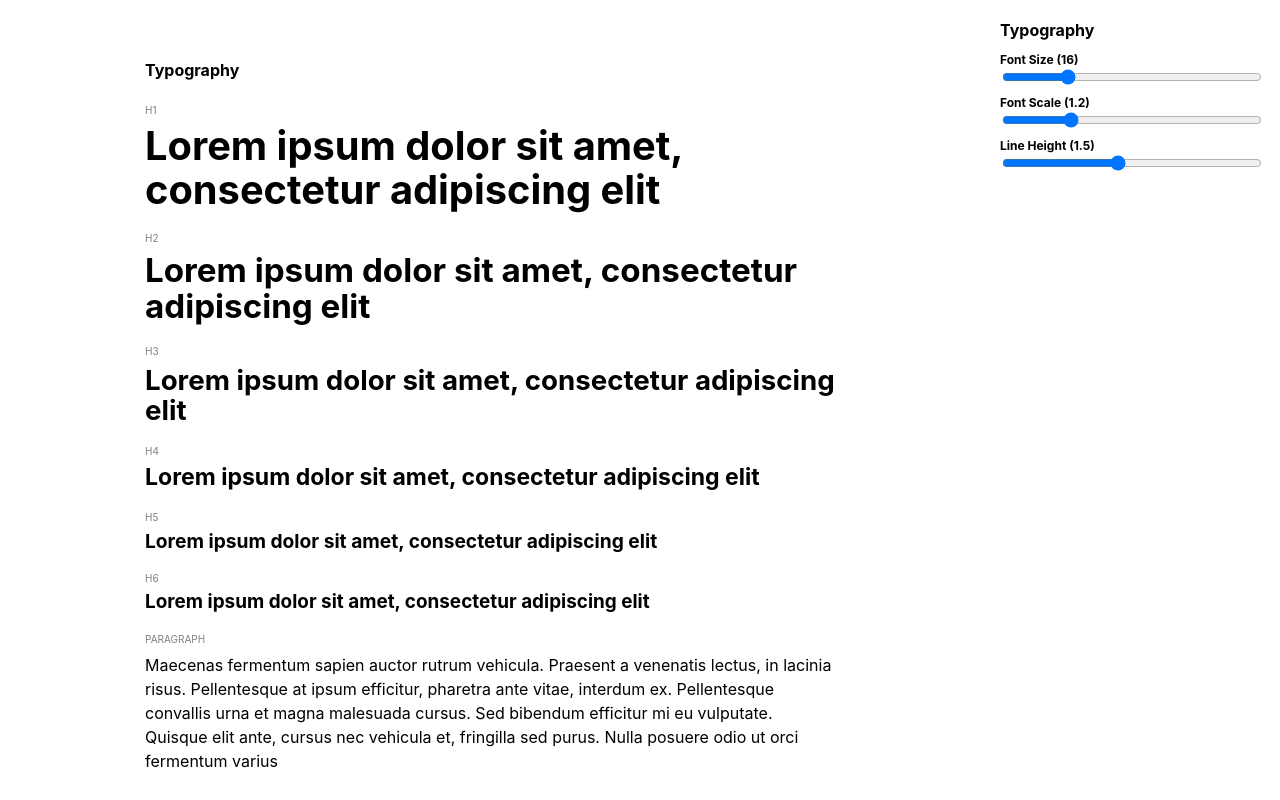
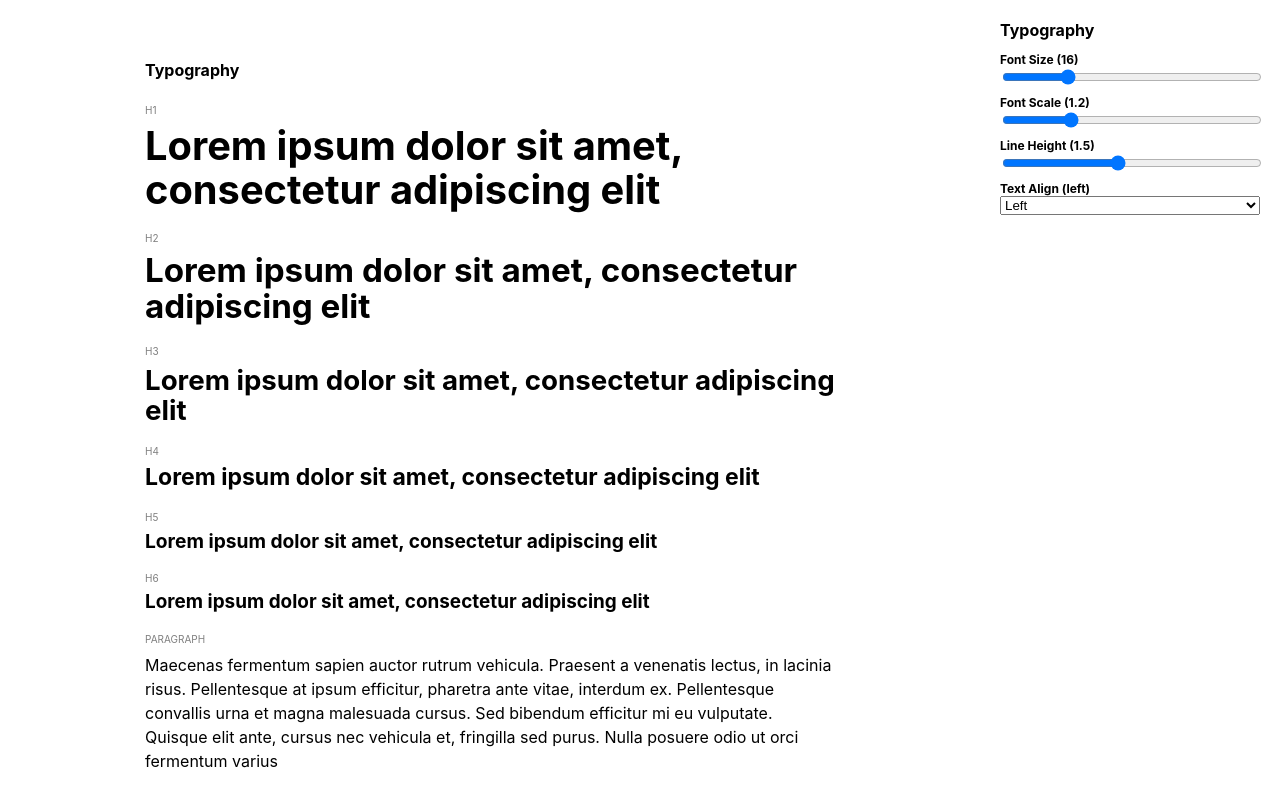
Before and after one commit to ItsJonQ/wp-gs-editor-x, a React (Create React App) app: page / in a window 1280 px wide. Built offline with nearby package versions, Linux system fonts and the light colour scheme.

Commit message:
Add text align

```diff
--- a/src/App.js
+++ b/src/App.js
@@ -12,12 +12,30 @@ function App() {
 		setFontScale,
 		setFontSize,
 		setLineHeight,
+		textAlign,
+		setTextAlign,
 	} = useStyles();
 
 	const createInputHandler = fn => event => fn(event.target.value);
 	const handleOnChangeFontSize = createInputHandler(setFontSize);
 	const handleOnChangeFontScale = createInputHandler(setFontScale);
 	const handleOnChangeLineHeight = createInputHandler(setLineHeight);
+	const handleOnChangeTextAlign = createInputHandler(setTextAlign);
+
+	const textAlignOptions = [
+		{
+			value: "left",
+			label: "Left",
+		},
+		{
+			value: "center",
+			label: "Center",
+		},
+		{
+			value: "right",
+			label: "Right",
+		},
+	];
 
 	return (
 		<Editor>
@@ -57,6 +75,12 @@ function App() {
 							max="2"
 							step="0.05"
 						/>
+						<SelectControl
+							label="Text Align"
+							value={textAlign}
+							onChange={handleOnChangeTextAlign}
+							options={textAlignOptions}
+						/>
 					</SidebarPanel>
 				</ScrollableContent>
 			</Sidebar>
@@ -68,7 +92,10 @@ const useStyles = () => {
 	const [fontSize, setFontSize] = useState(16);
 	const [fontScale, setFontScale] = useState(1.2);
 	const [lineHeight, setLineHeight] = useState(1.5);
+	const [textAlign, setTextAlign] = useState("left");
+
 	const [styles, setStyles] = useState("");
+
 	const prevStyle = useRef("");
 
 	let nextStyle = [":root {"];
@@ -78,6 +105,7 @@ const useStyles = () => {
 	nextStyle.push(`--wp-font-size: ${fontSize}px;`);
 	nextStyle.push(`--wp-font-title-line-height: ${titleLineHeight};`);
 	nextStyle.push(`--wp-font-line-height: ${lineHeight};`);
+	nextStyle.push(`--wp-font-text-align: ${textAlign};`);
 
 	const typeSizes = {
 		h1: 5,
@@ -111,16 +139,43 @@ const useStyles = () => {
 		setFontScale,
 		lineHeight,
 		setLineHeight,
+		textAlign,
+		setTextAlign,
 	};
 };
 
-function RangeControl({ label, value, ...props }) {
+function BaseControl({ label, value, ...props }) {
 	return (
 		<Label>
 			<LabelText>
 				{label} ({value})
 			</LabelText>
-			<input type="range" {...props} value={value} />
+			<input {...props} value={value} />
+		</Label>
+	);
+}
+
+function RangeControl(props) {
+	return <BaseControl type="range" {...props} />;
+}
+
+function SelectControl({ label, value, options = [], ...props }) {
+	return (
+		<Label>
+			<LabelText>
+				{label} ({value})
+			</LabelText>
+			<select value={value} {...props}>
+				{options.map(item => (
+					<option
+						value={item.value}
+						key={item.value}
+						selected={item.value === value}
+					>
+						{item.label}
+					</option>
+				))}
+			</select>
 		</Label>
 	);
 }
@@ -166,7 +221,9 @@ const ScrollableContent = styled.div`
 const Label = styled.label`
 	display: block;
 	margin: 0 0 10px;
-	input {
+
+	input,
+	select {
 		display: block;
 		width: 100%;
 	}
--- a/src/components/Typography.js
+++ b/src/components/Typography.js
@@ -62,6 +62,8 @@ const Example = () => {
 };
 
 const StyledContainer = styled.div`
+	text-align: var(--wp-font-text-align);
+
 	h1 {
 		font-size: var(--wp-font-size-h1);
 	}
```
